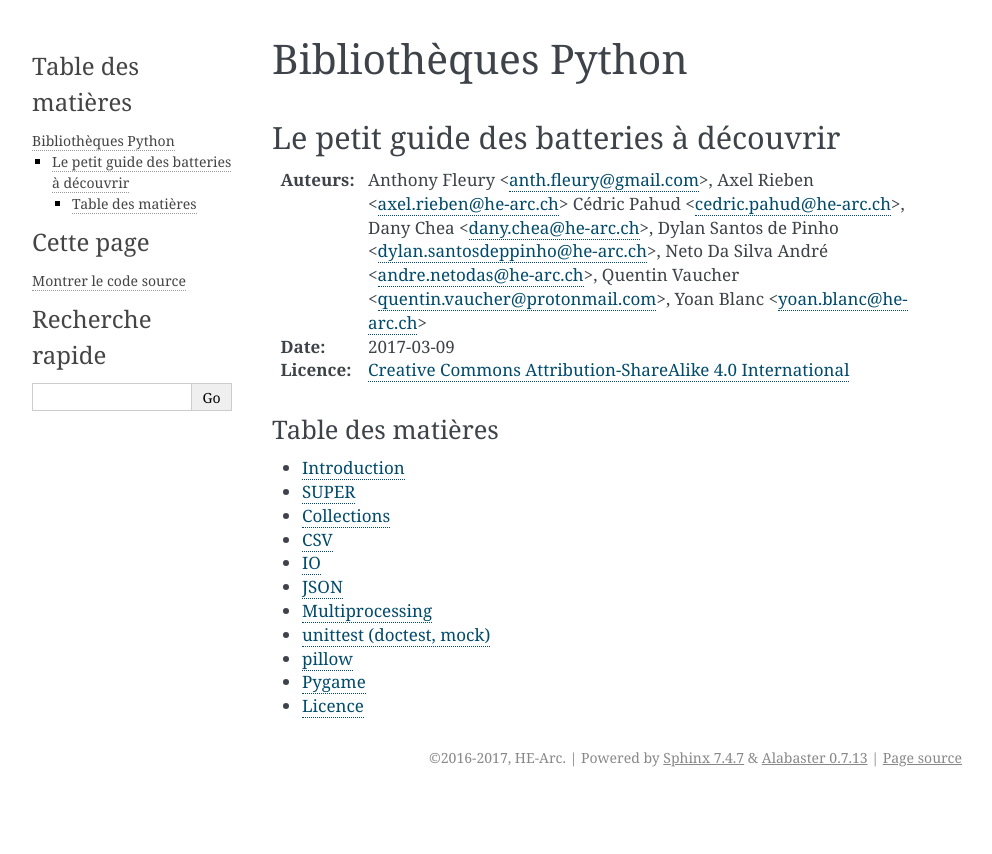
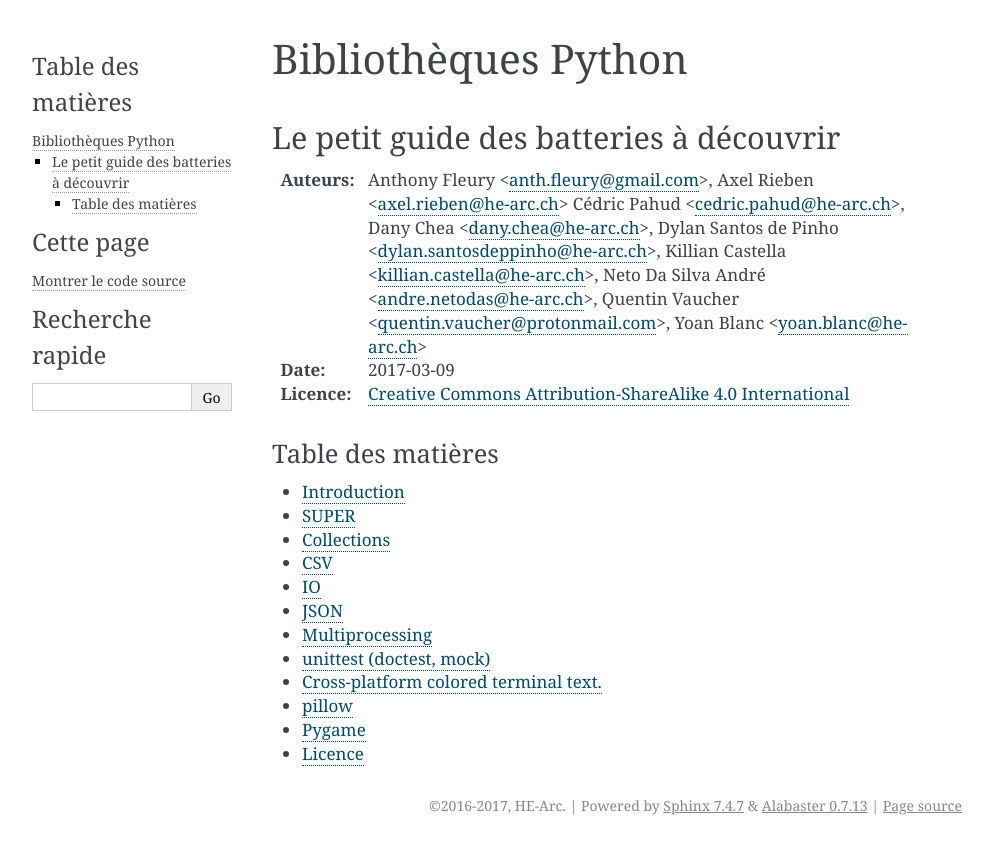
Before and after one commit to HE-Arc/livre-python, a Sphinx documentation site: the page built from source/index.rst, in a window 1280 px wide. Shown: the top 854 px of the page, without its empty margins (148-1140 px from the left). Built offline with Sphinx 7.4.7, drawn with Linux system fonts in a browser that asks for light colours.

Commit message:
Choix du sujet :  colorama

```diff
--- /dev/null
+++ b/source/colorama/index.rst
@@ -0,0 +1,4 @@
+============================================
+Cross-platform colored terminal text.
+============================================
+Killian Castella
--- a/source/index.rst
+++ b/source/index.rst
@@ -12,6 +12,7 @@
           Cédric Pahud <cedric.pahud@he-arc.ch>,
           Dany Chea <dany.chea@he-arc.ch>,
           Dylan Santos de Pinho <dylan.santosdeppinho@he-arc.ch>,
+          Killian Castella <killian.castella@he-arc.ch>,
           Neto Da Silva André <andre.netodas@he-arc.ch>,
           Quentin Vaucher <quentin.vaucher@protonmail.com>,
           Yoan Blanc <yoan.blanc@he-arc.ch>
```
Also changed, not shown: other parts of source/index.rst (+1 -0 lines).
